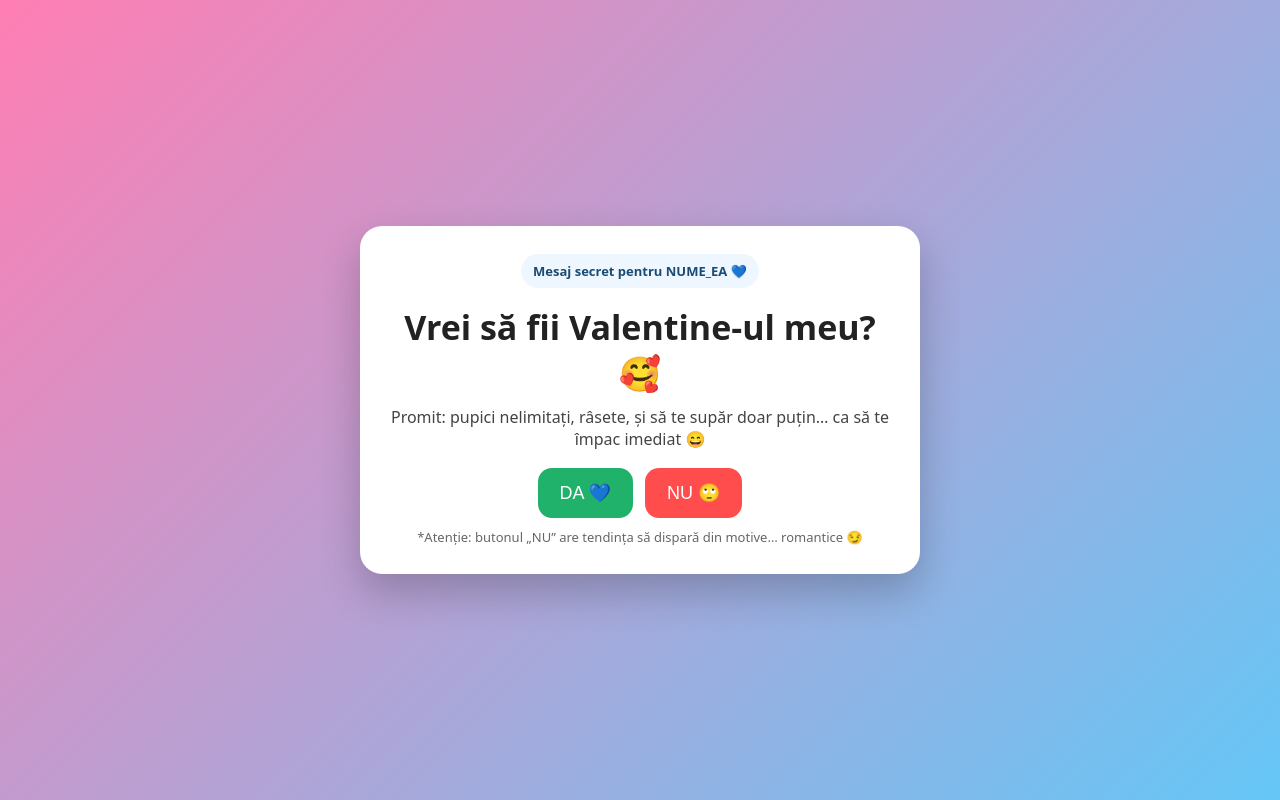
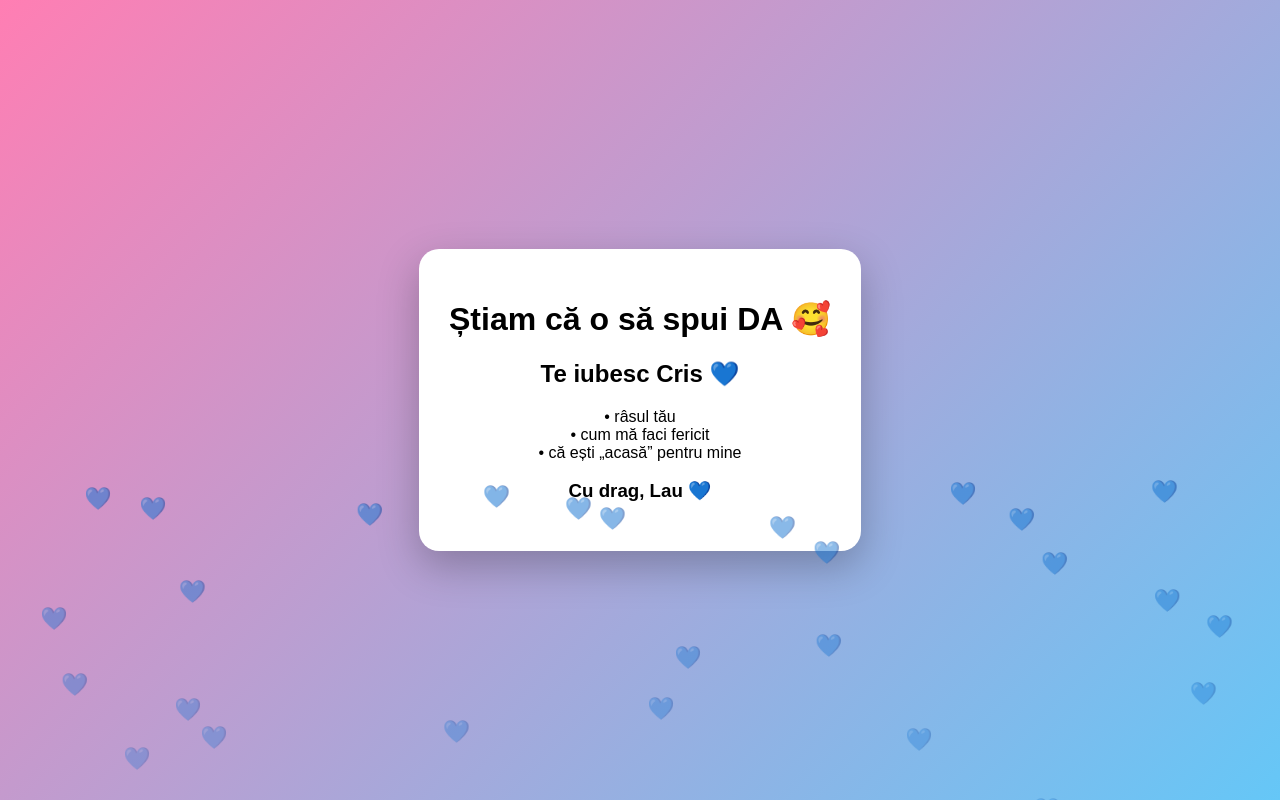
Before and after one commit to llaurentiu72-byte/valentine, a plain HTML site: page index.html in a window 1280 px wide. Both pictures are taken after a click on the button "DA 💙". Drawn offline with Linux system fonts and the light colour scheme.

Commit message:
Update index.html for Valentine's message

```diff
--- a/index.html
+++ b/index.html
@@ -1,129 +1,103 @@
 <!doctype html>
 <html lang="ro">
 <head>
-  <meta charset="utf-8" />
-  <meta name="viewport" content="width=device-width, initial-scale=1" />
-  <title>Pentru NUME_EA 💙</title>
+<meta charset="utf-8">
+<meta name="viewport" content="width=device-width, initial-scale=1">
+<title>Pentru Cris 💙</title>
+
 <style>
-    :root{
-      --bg1:#ff7eb3;
-      --bg2:#65c7f7;
-      --card:#ffffff;
-      --text:#222;
-    }
-    *{box-sizing:border-box}
 body{
   margin:0;
-      min-height:100vh;
+  height:100vh;
   display:flex;
+  justify-content:center;
   align-items:center;
-      justify-content:center;
-      font-family: system-ui, -apple-system, Segoe UI, Roboto, Arial, sans-serif;
-      background: linear-gradient(135deg,var(--bg1),var(--bg2));
+  font-family:Arial;
+  background:linear-gradient(135deg,#ff7eb3,#65c7f7);
   overflow:hidden;
-      padding:24px;
 }
+
 .card{
-      width:min(560px, 100%);
-      background: var(--card);
-      color: var(--text);
-      border-radius: 22px;
-      padding: 28px 22px;
-      box-shadow: 0 18px 40px rgba(0,0,0,.22);
+  background:white;
+  padding:30px;
+  border-radius:20px;
+  box-shadow:0 15px 40px rgba(0,0,0,0.25);
   text-align:center;
-      position:relative;
-      z-index:2;
+  max-width:520px;
 }
-    h1{margin:6px 0 10px;font-size: clamp(22px, 4vw, 34px);}
-    p{margin:8px 0 18px; font-size: 16px; line-height:1.4; color:#444;}
-    .btns{display:flex; gap:12px; justify-content:center; flex-wrap:wrap; margin-top:10px;}
+
 button{
-      border:0;
-      border-radius:14px;
-      padding:14px 22px;
-      font-size: 18px;
+  padding:15px 25px;
+  font-size:18px;
+  border:none;
+  border-radius:12px;
+  margin:10px;
   cursor:pointer;
-      transition: transform .08s ease;
-      user-select:none;
 }
-    button:active{transform: scale(.98)}
-    .yes{background:#20b26b; color:white;}
-    .no{background:#ff4d4d; color:white; position:relative;}
-    .small{font-size:13px;color:#666;margin-top:10px}
+
+.yes{background:#20b26b;color:white;}
+.no{background:#ff4d4d;color:white;position:fixed;}
+
 .hide{display:none}
-    .list{
-      text-align:left;
-      margin:16px auto 0;
-      width:min(420px,100%);
-      background:#f6f7fb;
-      border-radius:16px;
-      padding:14px 16px;
-      color:#333;
-    }
-    .list li{margin:8px 0}
-    /* hearts */
+
 .heart{
   position:fixed;
   top:-20px;
-      font-size:18px;
-      opacity:.9;
-      animation: fall linear forwards;
-      z-index:1;
-      pointer-events:none;
+  font-size:22px;
+  animation:fall linear forwards;
 }
-    @keyframes fall{
-      to{ transform: translateY(110vh) rotate(360deg); opacity:.2; }
-    }
-    .badge{
-      display:inline-block;
-      padding:8px 12px;
-      border-radius:999px;
-      background:#eef7ff;
-      color:#1b4b72;
-      font-weight:600;
-      font-size:13px;
-      margin-bottom:10px;
-    }
+@keyframes fall{to{transform:translateY(110vh);opacity:.2}}
 </style>
 </head>
+
 <body>
 
 <div class="card" id="q">
-    <div class="badge">Mesaj secret pentru NUME_EA 💙</div>
-    <h1>Vrei să fii Valentine-ul meu? 🥰</h1>
-    <p>Promit: pupici nelimitați, râsete, și să te supăr doar puțin… ca să te împac imediat 😄</p>
+<h1>Cris 💙 vrei să fii Valentine-ul meu? 🥰</h1>
+<p>Promit pupici nelimitați și nervi doar ocazional 😄</p>
 
-    <div class="btns">
-      <button class="yes" id="yesBtn">DA 💙</button>
+<button class="yes" onclick="yes()">DA 💙</button>
 <button class="no" id="noBtn">NU 🙄</button>
 </div>
 
-    <div class="small">*Atenție: butonul „NU” are tendința să dispară din motive… romantice 😏</div>
-  </div>
+<div class="card hide" id="final">
+<h1>Știam că o să spui DA 🥰</h1>
+<h2>Te iubesc Cris 💙</h2>
 
-  <div class="card hide" id="final">
-    <div class="badge">Confirmare oficială ✅</div>
-    <h1>Yaaaay! Știam că o să spui DA! 🎉</h1>
-    <p>NUME_EA, ești Valentine-ul meu și cea mai frumoasă întâmplare din viața mea. 💙</p>
+<p>
+• râsul tău<br>
+• cum mă faci fericit<br>
+• că ești „acasă” pentru mine
+</p>
 
-    <div class="list">
-      <b>De ce te iubesc (pe scurt):</b>
-      <ul>
-        <li>felul în care mă liniștești doar cu o privire</li>
-        <li>cum râzi (și cum mă faci să râd)</li>
-        <li>că ești „acasă” pentru mine</li>
-      </ul>
-    </div>
-
-    <p style="margin-top:16px;"><b>Cu drag, NUME_TAU 💙</b></p>
+<h3>Cu drag, Lau 💙</h3>
 </div>
 
 <script>
-  const yesBtn = document.getElementById("yesBtn");
-  const noBtn  = document.getElementById("noBtn");
-  const q      = document.getElementById("q");
-  const fin    = document.getElementById("final");
+function dropHearts(n=30){
+ for(let i=0;i<n;i++){
+  let h=document.createElement("div");
+  h.className="heart";
+  h.innerHTML="💙";
+  h.style.left=Math.random()*100+"vw";
+  h.style.animationDuration=2+Math.random()*3+"s";
+  document.body.appendChild(h);
+  setTimeout(()=>h.remove(),5000);
+ }
+}
 
-  // hearts generator
-  function dropHearts(count=25){
-    const emojis = ["💙","]()
+function yes(){
+ document.getElementById("q").classList.add("hide");
+ document.getElementById("final").classList.remove("hide");
+ dropHearts(40);
+}
+
+const noBtn=document.getElementById("noBtn");
+noBtn.addEventListener("mouseover",()=>{
+ noBtn.style.left=Math.random()*90+"vw";
+ noBtn.style.top=Math.random()*90+"vh";
+});
+</script>
+
+</body>
+</html>
```
Lines whose indentation alone changed are shown as unchanged.
